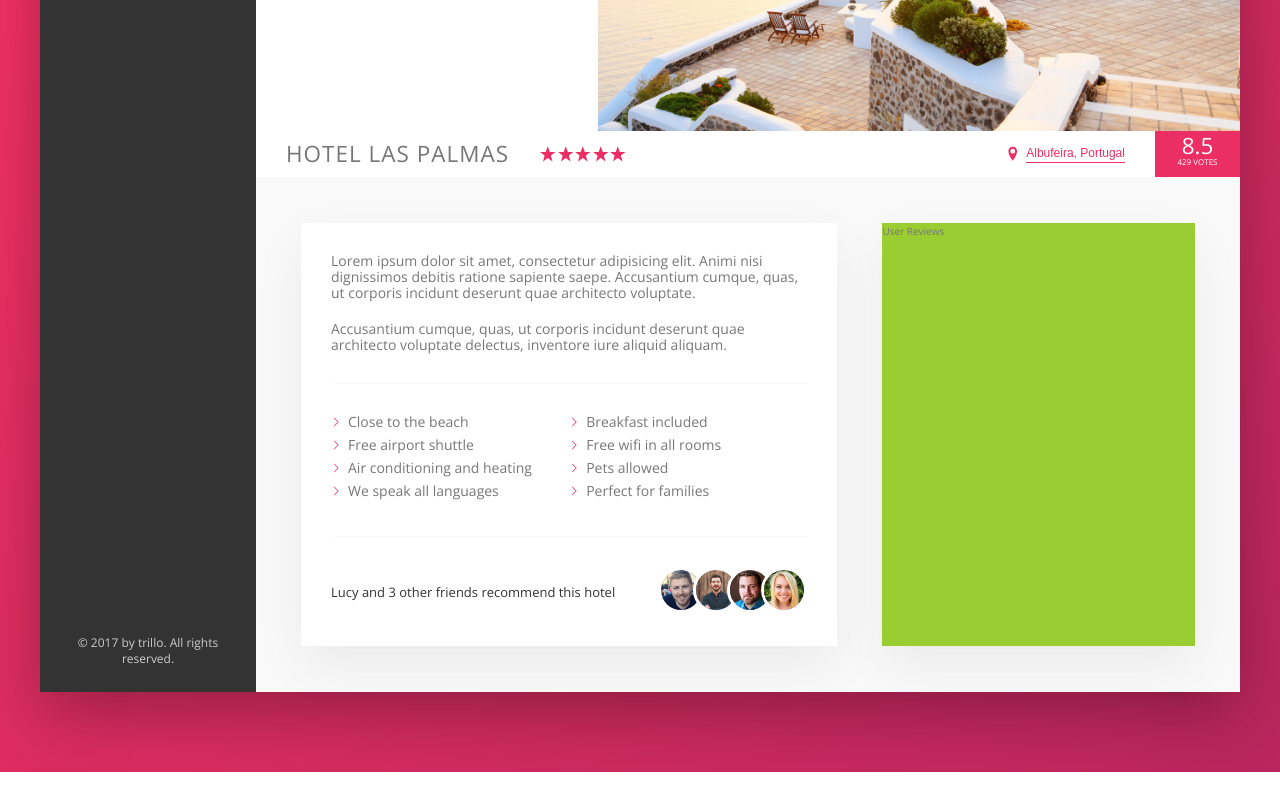
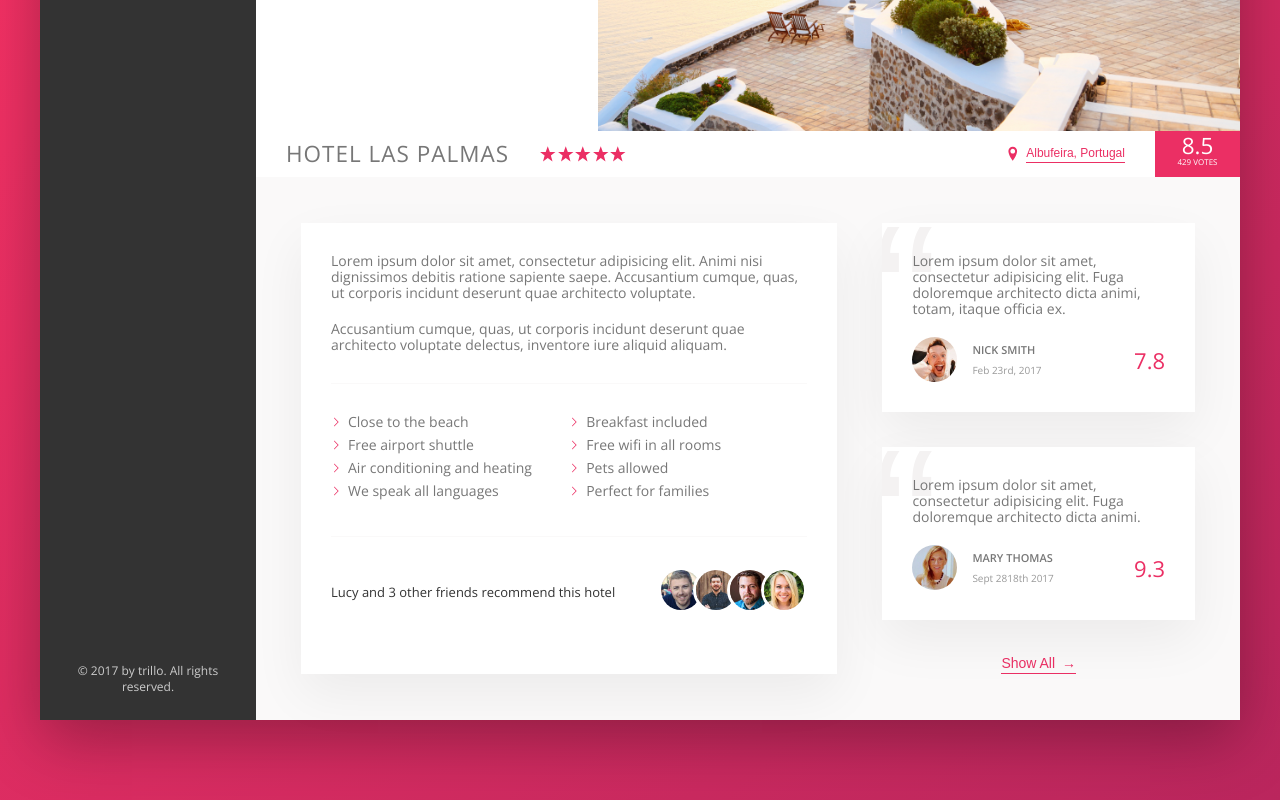
Before and after one commit to JohnPaulFich/trillo, a website: page index.html in a window 1280 px wide. Shown: the part 404-1204 px from the top of the page. Before the commit the page ends 1176 px from the top, so only its background shows below. Drawn offline with nearby package versions, Linux system fonts and the light colour scheme.

Commit message:
finished review section

```diff
--- a/index.html
+++ b/index.html
@@ -164,7 +164,34 @@
                         </div>
 
                         <div class="user-reviews">
-                            User Reviews
+                            <figure class="review">
+                                <blockquote class="review__text">
+                                    Lorem ipsum dolor sit amet, consectetur adipisicing elit. Fuga doloremque architecto dicta animi, totam, itaque officia ex.
+                                </blockquote>
+                                <figcaption class="review__user">
+                                    <img src="img/user-1.jpg" alt="User 1" class="review__photo">
+                                    <div class="review__user-box">
+                                        <p class="review__user-name">Nick Smith</p>
+                                        <p class="review__user-date">Feb 23rd, 2017</p>
+                                    </div>
+                                    <div class="review__rating">7.8</div>
+                                </figcaption>
+                            </figure>
+                            <figure class="review">
+                                <blockquote class="review__text">
+                                    Lorem ipsum dolor sit amet, consectetur adipisicing elit. Fuga doloremque architecto dicta animi.
+                                </blockquote>
+                                <figcaption class="review__user">
+                                    <img src="img/user-2.jpg" alt="User 2" class="review__photo">
+                                    <div class="review__user-box">
+                                        <p class="review__user-name">Mary Thomas</p>
+                                        <p class="review__user-date">Sept 2818th 2017</p>
+                                    </div>
+                                    <div class="review__rating">9.3</div>
+                                </figcaption>
+                            </figure>
+
+                             <button class="btn-inline">Show All <span>&rarr;</span></button>
                         </div>
                    </div>
                 </main>
--- a/sass/_components.scss
+++ b/sass/_components.scss
@@ -299,9 +299,20 @@
 	cursor: pointer;
 	transition: all .2s;
 
+	& span {
+		margin-left: 3px;
+		transition: margin-left .2s;
+	}
+
 	&:hover {
 		color: var(--color-grey-dark-1);
+
+		span {
+			margin-left: 8px;
+		}
 	}
+
+	&:hover
 
 	&:focus {
 		outline: none;
@@ -401,3 +412,69 @@
 		}
 	}
 }
+
+
+////////////////////////////////////
+// REVIEWS
+
+.review {
+	background-color: #fff;
+	box-shadow: var(--shadow-light);
+	padding: 3rem;
+	margin-bottom: 3.5rem;
+	position: relative;
+	overflow: hidden;
+
+	&__text {
+		margin-bottom: 2rem;
+		z-index: 10;
+		position: relative;
+	}
+
+	&__user {
+		display: flex;
+		align-items: center;
+	}
+
+	&__photo {
+		height: 4.5rem;
+		width: 4.5rem;
+		border-radius: 50%;
+		margin-right: 1.5rem;
+	}
+
+	&__user-box {
+		margin-right: auto;
+	}
+
+	&__user-name {
+		font-size: 1.1rem;
+		font-weight: 600;
+		text-transform: uppercase;
+		margin-bottom: .4rem;
+	}
+
+	&__user-date {
+		font-size: 1rem;
+		color: var(--color-grey-dark-3);
+	}
+
+	&__rating {
+		color: var(--color-primary);
+		font-size: 2.2rem;
+		font-weight: 300;
+	}
+
+	&::before {
+		content: "\201C";
+		position: absolute;
+		top: -2.75rem;
+		left: -1rem;
+		z-index: 1;
+		line-height: 1;
+		font-size: 20rem;
+		color: var(--color-grey-light-2);
+		font-family: sans-serif;
+	}
+
+}
--- a/sass/_layout.scss
+++ b/sass/_layout.scss
@@ -42,10 +42,10 @@
 	padding: 4.5rem;
 	background-color: var(--color-grey-light-1);
 	border-bottom: var(--line);
+	font-size: 1.4rem;
 }
 
 .description {
-	font-size: 1.4rem;
 	background-color: #fff;
 	box-shadow: var(--shadow-light);
 	padding: 3rem;
@@ -54,7 +54,8 @@
 }
 
 .user-reviews {
-	background-color: yellowgreen;
 	flex: 1;
-	box-shadow: var(--shadow-light);
+	display: flex;
+	flex-direction: column;
+	align-items: center;
 }
```
Also changed, not shown: css/style.css.
